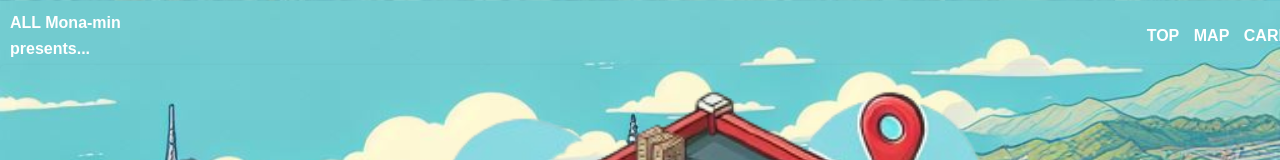
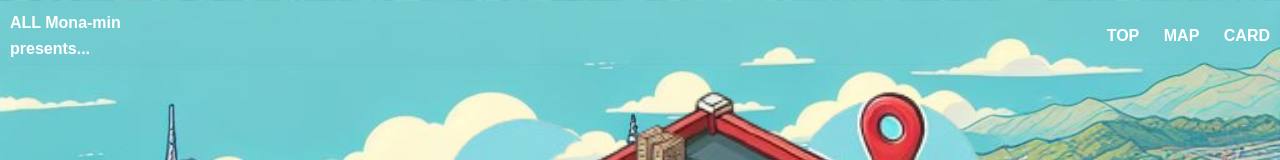
Before and after one commit to denim-cap/MONABINGO, a plain HTML site: page map.html in a window 1280 px wide. Shown: the top 160 px of the page. Drawn offline with Linux system fonts and the light colour scheme.

Commit message:
Update map.html

```diff
--- a/map.html
+++ b/map.html
@@ -35,9 +35,11 @@
         }
         nav {
             margin-left: auto; /* ナビゲーションを右側に寄せる */
+            padding-right: 10px; /* 右側に余白を追加 */
         }
         nav a {
             margin-left: 10px; /* 各リンクの間隔を調整 */
+            margin-right: 10px; /* 右側に余白を追加 */
             text-decoration: none;
             color: white; /* 文字を白くする */
             font-weight: bold;
```
